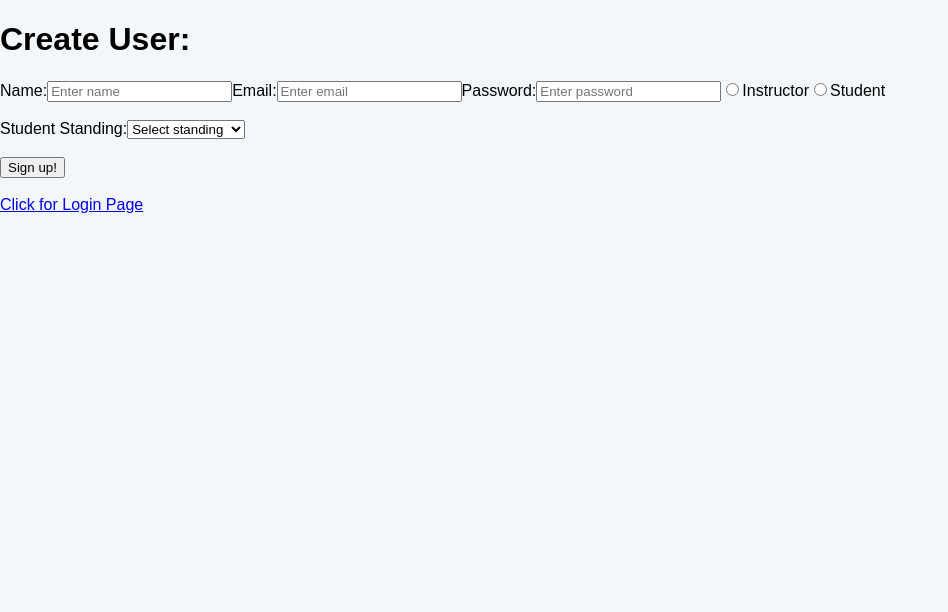
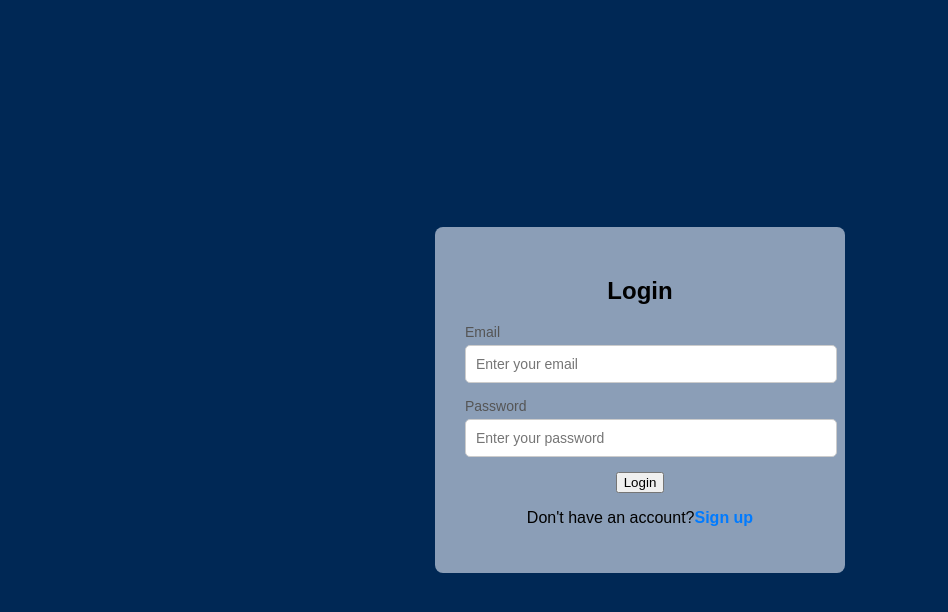
Before and after one commit to shaheerkhan8476/aimlab, a React (Create React App) app in the folder frontend/: page / in a window 1280 px wide. Shown: the top 612 px of the page, without its empty margins (0-948 px from the left). Built offline with nearby package versions, Linux system fonts and the light colour scheme.

Commit message:
made login look good and made it in the right order

```diff
--- a/frontend/src/App.js
+++ b/frontend/src/App.js
@@ -11,8 +11,8 @@ function App() {
   return (
     <>
       <Routes>
-        <Route path="/" element={<CreateUser />} />
-        <Route path="/SignInUser" element={<SignInUser />} />
+        <Route path="/" element={<SignInUser />} />
+        <Route path="/CreateUser" element={<CreateUser />} />
         <Route path="/StudentDashboard" element={<StudentDashboard />} />
         <Route path="/InstructorDashboard" element={<InstructorDashboard />} />
       </Routes>
--- a/frontend/src/pages/CreateUser.js
+++ b/frontend/src/pages/CreateUser.js
@@ -128,7 +128,7 @@ function CreateUser()
                 <button type="submit">Sign up!</button>
             </form>
             <br></br>
-            <NavLink to="/SignInUser">Click for Login Page</NavLink>
+            <NavLink to="/">Click for Login Page</NavLink>
         </>
 
     )
--- a/frontend/src/pages/InstructorDashboard.js
+++ b/frontend/src/pages/InstructorDashboard.js
@@ -94,7 +94,7 @@ function InstructorDashboard(){
                     className="logout-button"
                     onClick={() => {
                         localStorage.removeItem("accessToken");
-                        navigate("/SignInUser"); // kick to login screen
+                        navigate("/"); // kick to login screen
                     }}
                 >
                     Log Out
--- a/frontend/src/pages/SignInUser.js
+++ b/frontend/src/pages/SignInUser.js
@@ -1,6 +1,7 @@
 import React, { useState } from 'react';
 import { NavLink } from 'react-router-dom';
 import { useNavigate } from 'react-router-dom';
+import "./css/Login.css";
 
 function SignInUser()
 {
@@ -86,49 +87,47 @@ function SignInUser()
 
 
     //Render the HTML form so the user can interact
-    return(
-        <>
+    return (
+        <div className="login-container">
+            <div className="login-box">
+                <h2>Login</h2>
+                {error && <p className="error-message">{error}</p>}
                 <form onSubmit={handleSubmit}>
-                <h1>Login:</h1>
-
-                <label htmlFor="email">Email:</label>
+                    <div className="input-group">
+                        <label>Email</label>
                         <input
                             type="email"
-                    id="email"
                             name="email"
                             value={loginData.email}
                             onChange={handleChange}
-                    placeholder="Enter email"
-                    required>
-                </input>
-
-                <label htmlFor="password">Password:</label>
+                            placeholder="Enter your email"
+                            required/>
+                    </div>
+                    <div className="input-group">
+                        <label>Password</label>
                         <input
                             type="password"
-                    id="password"
                             name="password"
                             value={loginData.password}
                             onChange={handleChange}
-                    placeholder="Enter password"
-                    required>
-
-                </input>
-
-                <button type="submit">Login!</button>
-
+                            placeholder="Enter your password"
+                            required/>
+                    </div>
+                    <button type="submit">Login</button>
                 </form>
-            <br></br>
-            {error}
-            <br></br>
-            <br></br>
-            <NavLink to="/">Click for account creation page</NavLink>
-        </>
-
-
-    )
-
-
-
+                <p>
+                    Don't have an account?
+                    <span
+                        className="signup-link"
+                        onClick={() => {
+                            navigate("/CreateUser");
+                        }}
+                    >
+                        Sign up</span>
+                </p>
+            </div>
+        </div>
+    );
 }
 
 export default SignInUser;
--- a/frontend/src/pages/StudentDashboard.js
+++ b/frontend/src/pages/StudentDashboard.js
@@ -135,7 +135,7 @@ function StudentDashboard(){
                     className="logout-button"
                     onClick={() => {
                         localStorage.removeItem("accessToken");
-                        navigate("/SignInUser"); // kick to login screen
+                        navigate("/"); // kick to login screen
                     }}
                 >
                     Log Out
--- /dev/null
+++ b/frontend/src/pages/css/Login.css
@@ -0,0 +1,50 @@
+
+/* navy background container */
+.login-container {
+    display: flex;
+    justify-content: center;
+    align-items: center;
+    height: 100vh;
+    background: #002855;
+  }
+
+/* login box */
+.login-box {
+    background: #8B9EB7;
+    padding: 30px;
+    width: 350px;
+    border-radius: 8px;
+    text-align: center;
+  }
+
+/* input for login */
+.input-group {
+    text-align: left;
+    margin-bottom: 15px;
+  }
+/* input label*/
+.input-group label {
+    font-size: 14px;
+    color: #555;
+    display: block;
+    margin-bottom: 5px;
+  }
+  /* input for input*/
+.input-group input {
+    width: 100%;
+    padding: 10px;
+    border: 1px solid #ccc;
+    border-radius: 5px;
+    font-size: 14px;
+  }
+/* Signup is blue link*/
+.signup-link {
+    color: #007bff;
+    cursor: pointer;
+    font-weight: bold;
+}
+/*hover over signup is light blue*/
+.signup-link:hover {
+    text-decoration: underline;
+    color: #0056b3;
+}
```
Lines whose indentation alone changed are shown as unchanged.
